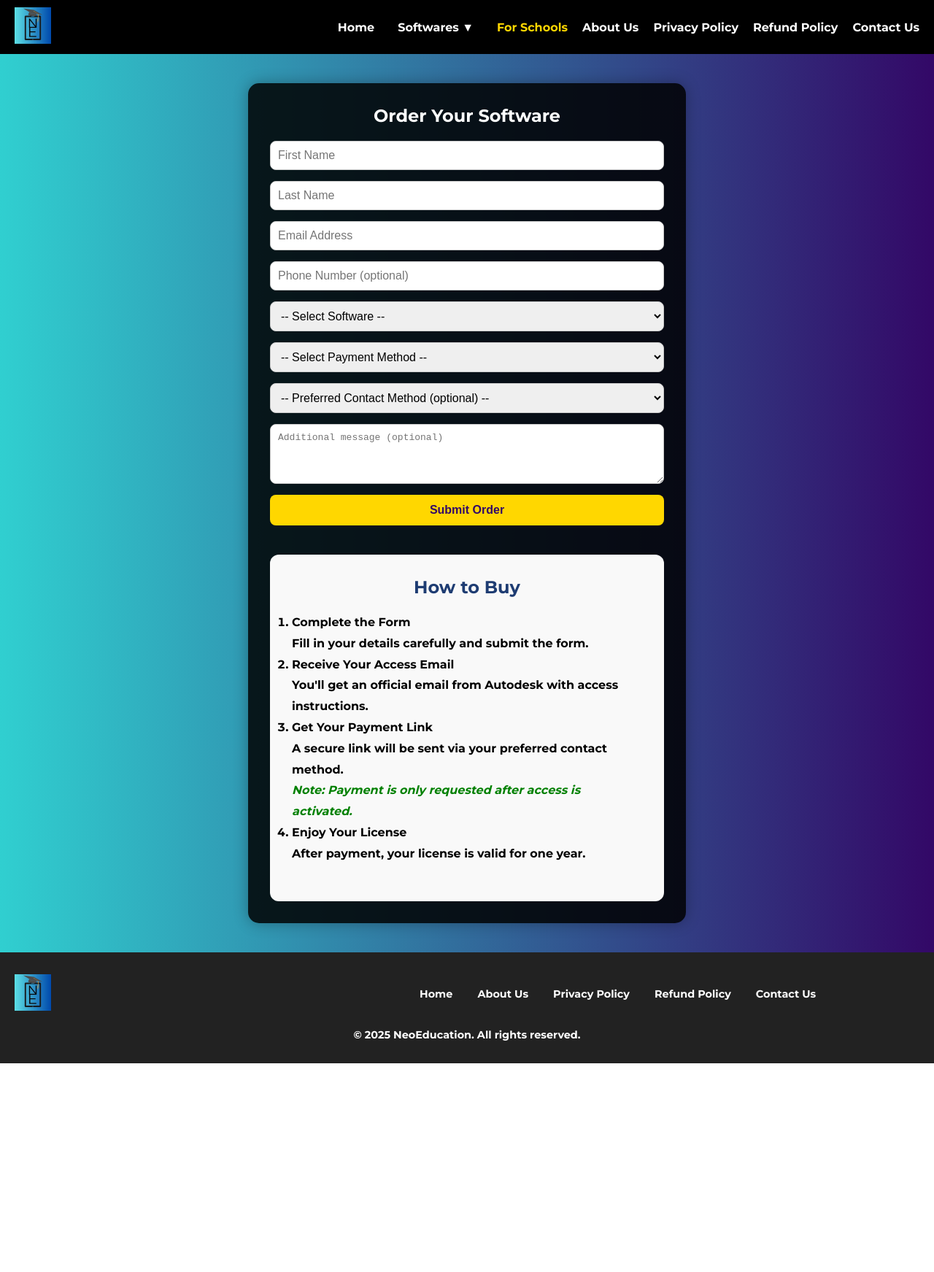
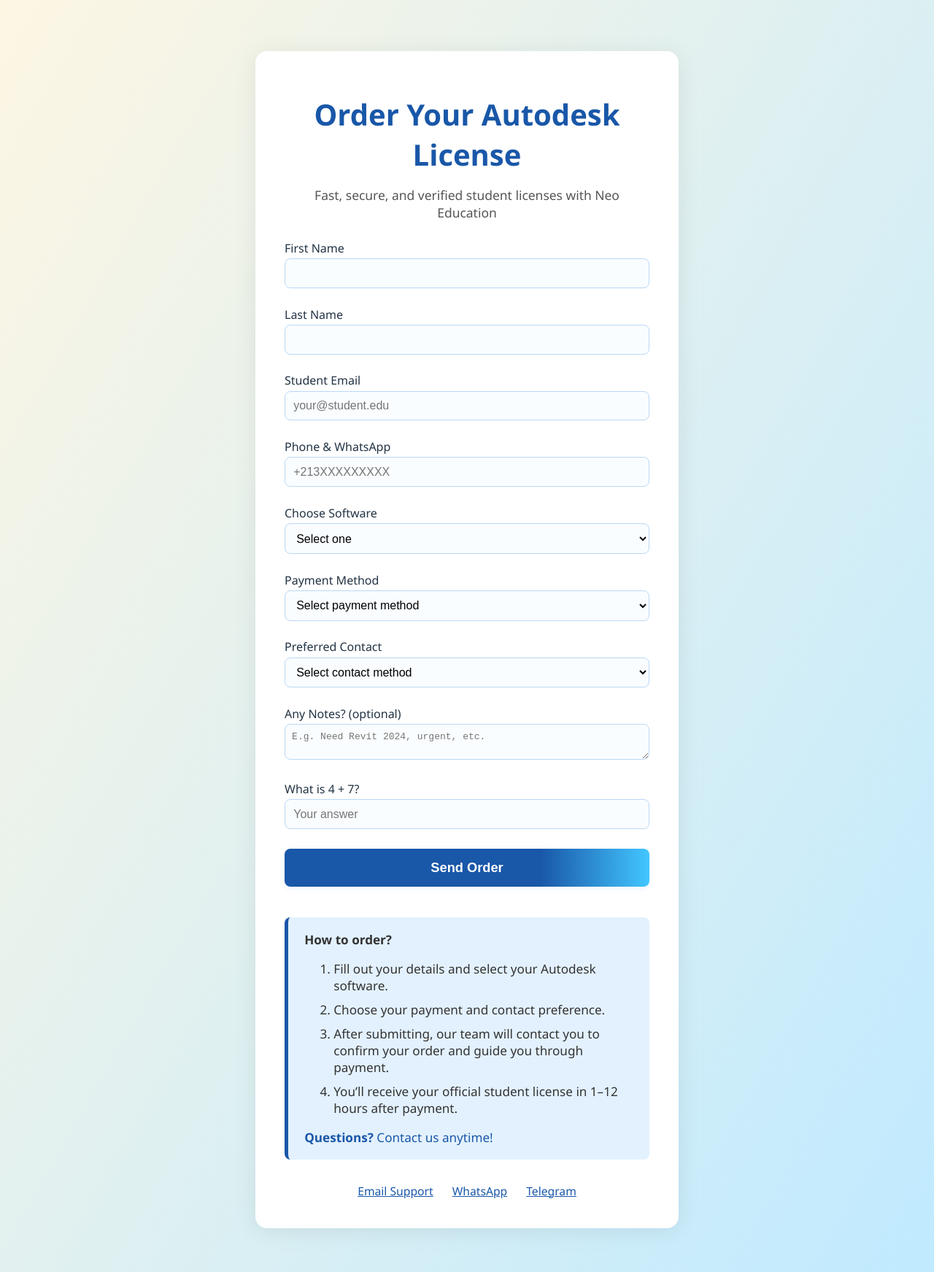
Before and after one commit to neoedu25/neo-education-site, a plain HTML site: page order.html in a window 1280 px wide. Shown: the whole page at 73% size. Before the commit the page ends 1457 px from the top, so only its background shows below. Drawn offline with Linux system fonts and the light colour scheme.

Commit message:
Update order.html

```diff
--- a/order.html
+++ b/order.html
@@ -1,248 +1,285 @@
 <!DOCTYPE html>
 <html lang="en">
 <head>
-  <meta charset="UTF-8" />
-  <meta name="viewport" content="width=device-width, initial-scale=1.0"/>
-  <title>Order Software - Neo Education</title>
-  <script defer src="https://cloud.umami.is/script.js" data-website-id="ea13165e-12eb-4e4b-b524-bd8ec65b4af8"></script>
-  <link href="https://fonts.googleapis.com/css2?family=Montserrat:wght@700&display=swap" rel="stylesheet">
+    <meta charset="UTF-8">
+    <title>Order Autodesk Software | Neo Education</title>
+    <meta name="viewport" content="width=device-width, initial-scale=1.0">
+    <meta name="description" content="Order your Autodesk student license easily and securely with Neo Education. Fast processing, multiple payment methods, and full support.">
+    <link rel="stylesheet" href="style.css">
+    <link rel="icon" href="/favicon.ico" type="image/x-icon">
     <style>
-    * {
+        body {
+            font-family: 'Segoe UI', Arial, sans-serif;
+            background: linear-gradient(120deg, #fdf6e3 0%, #c0eaff 100%);
             margin: 0;
-      padding: 0;
-      box-sizing: border-box;
+            min-height: 100vh;
         }
-    body {
-      font-family: 'Montserrat', sans-serif;
-      background: linear-gradient(to right, #30cfd0, #330867);
-      color: white;
-      min-height: 100vh;
-      display: flex;
-      flex-direction: column;
+        .container {
+            background: #fff;
+            max-width: 500px;
+            margin: 30px auto 20px auto;
+            padding: 2rem 2.5rem 2.5rem 2.5rem;
+            border-radius: 16px;
+            box-shadow: 0 4px 32px rgba(0,0,0,0.08);
         }
-    .form-container {
-      background-color: rgba(0, 0, 0, 0.85);
-      color: white;
-      padding: 30px;
-      border-radius: 15px;
-      box-shadow: 0 0 20px rgba(0,0,0,0.3);
-      max-width: 600px;
-      width: 90%;
-      margin: 40px auto;
+        h1 {
+            text-align: center;
+            color: #1957a8;
+            margin-bottom: 0.4em;
         }
-    .form-container h2 {
+        .subtitle {
             text-align: center;
-      margin-bottom: 20px;
+            margin-top: 0;
+            color: #555;
+            font-size: 1.09em;
+            margin-bottom: 1.5em;
         }
-    form {
-      display: flex;
-      flex-direction: column;
-      gap: 15px;
+        form label {
+            font-size: 1em;
+            color: #234;
+            display: block;
+            margin-bottom: 0.2em;
+            margin-top: 1.2em;
         }
         input, select, textarea {
-      padding: 10px;
+            width: 100%;
+            padding: 0.65em 0.7em;
+            font-size: 1em;
+            border: 1px solid #b9d8f6;
             border-radius: 8px;
-      border: 1px solid #ccc;
-      font-size: 1em;
+            margin-bottom: 0.35em;
+            box-sizing: border-box;
+            background: #fafdff;
+            transition: border 0.2s;
         }
-    button {
-      background-color: #ffd700;
-      color: #330867;
-      padding: 12px;
+        input:focus, select:focus, textarea:focus {
+            border: 1.5px solid #1957a8;
+            outline: none;
+        }
+        button[type="submit"] {
+            width: 100%;
+            padding: 0.8em;
+            margin-top: 1.2em;
             border: none;
             border-radius: 8px;
-      font-size: 1em;
+            background: linear-gradient(90deg, #1957a8 70%, #42c6ff 100%);
+            color: #fff;
+            font-size: 1.14em;
+            font-weight: 600;
             cursor: pointer;
-      font-weight: bold;
-      transition: background-color 0.3s ease;
+            transition: background 0.2s;
+            box-shadow: 0 2px 8px rgba(33, 85, 188, 0.08);
         }
-    button:hover {
-      background-color: #ffc400;
+        button[disabled] {
+            background: #a6b3c2;
+            cursor: not-allowed;
         }
-    .message {
+        .success, .error {
             text-align: center;
-      margin-top: 15px;
+            padding: 0.8em 0.3em;
+            border-radius: 8px;
+            margin-top: 1em;
+            font-weight: 600;
         }
-    .how-to-buy {
-      background-color: #f9f9f9;
-      padding: 30px;
-      border-radius: 12px;
-      margin-top: 40px;
-      color: #000;
+        .success { background: #e6fbec; color: #188142; }
+        .error   { background: #ffeaea; color: #a52222; }
+        .howto {
+            margin: 2.5em auto 1.5em auto;
+            background: #e3f1ff;
+            border-left: 5px solid #1957a8;
+            padding: 1.1em 1.3em;
+            border-radius: 8px;
+            font-size: 1.07em;
         }
-    .how-to-buy h2 {
+        .contact-options {
+            margin-top: 2em;
             text-align: center;
-      color: #1e3c72;
+            font-size: 0.98em;
         }
-    .how-to-buy ol {
-      line-height: 1.8;
-      max-width: 800px;
-      margin: 20px auto;
-      font-size: 1em;
+        .contact-options a {
+            color: #1957a8;
+            text-decoration: underline;
+            margin: 0 0.7em;
+        }
+        @media (max-width: 600px) {
+            .container { max-width: 97vw; padding: 1.25em 0.7em 2em 0.7em;}
+            .howto { font-size: 0.98em; }
         }
     </style>
 </head>
 <body>
+    <div class="container">
+        <h1>Order Your Autodesk License</h1>
+        <div class="subtitle">Fast, secure, and verified student licenses with Neo Education</div>
 
-  <div id="header"></div>
+        <form id="orderForm" autocomplete="off">
+            <label for="prenom">First Name</label>
+            <input type="text" id="prenom" name="prenom" required maxlength="32">
 
-  <div class="form-container">
-    <h2>Order Your Software</h2>
-    <form id="orderForm" autocomplete="off">
-      <input type="text" name="prenom" placeholder="First Name" required>
-      <input type="text" name="nom" placeholder="Last Name" required>
-      <input type="email" name="email" placeholder="Email Address" required>
-      <input type="tel" name="phone" placeholder="Phone Number (optional)">
-      <select name="logiciel" required id="software-select">
-        <option value="">-- Select Software --</option>
+            <label for="nom">Last Name</label>
+            <input type="text" id="nom" name="nom" required maxlength="32">
+
+            <label for="email">Student Email</label>
+            <input type="email" id="email" name="email" required maxlength="60" placeholder="your@student.edu">
+
+            <label for="phone">Phone &amp; WhatsApp</label>
+            <input type="tel" id="phone" name="phone" required maxlength="22" pattern="^\+?\d{8,22}$" placeholder="+213XXXXXXXXX">
+
+            <label for="logiciel">Choose Software</label>
+            <select id="logiciel" name="logiciel" required>
+                <option value="" disabled selected>Select one</option>
+                <option>AutoCAD</option>
+                <option>Revit</option>
+                <option>3ds Max</option>
+                <option>Maya</option>
+                <option>Navisworks</option>
+                <option>Inventor</option>
+                <option>MotionBuilder</option>
+                <option>Fusion 360</option>
+                <option>Flame</option>
                 <option>Architecture Pack</option>
                 <option>Construction and BIM</option>
                 <option>Animation and VFX</option>
-        <option>AutoCAD</option>
-        <option>Revit</option>
-        <option>Maya</option>
-        <option>3ds Max</option>
-        <option>Fusion 360</option>
-        <option>Inventor</option>
-        <option>Navisworks</option>
-        <option>MotionBuilder</option>
-        <option>Flame</option>
             </select>
-      <select name="paiment" required>
-        <option value="">-- Select Payment Method --</option>
-        <option value="Carte">Bank Card</option>
-        <option value="PayPal">PayPal</option>
-        <option value="Virement bancaire">Bank Transfer</option>
-        <option value="Crypto">Crypto</option>
+
+            <label for="paiment">Payment Method</label>
+            <select id="paiment" name="paiment" required>
+                <option value="" disabled selected>Select payment method</option>
+                <option>BaridiMob</option>
+                <option>CIB</option>
+                <option>CCP</option>
+                <option>PayPal</option>
+                <option>Wise</option>
+                <option>Western Union</option>
             </select>
-      <select name="contact_Method">
-        <option value="">-- Preferred Contact Method (optional) --</option>
-        <option value="Email">Email</option>
-        <option value="WhatsApp">WhatsApp</option>
-        <option value="Telegram">Telegram</option>
-        <option value="Téléphone">Phone</option>
+
+            <label for="contact_Method">Preferred Contact</label>
+            <select id="contact_Method" name="contact_Method" required>
+                <option value="" disabled selected>Select contact method</option>
+                <option>Email</option>
+                <option>WhatsApp</option>
+                <option>Telegram</option>
+                <option>Phone Call</option>
             </select>
-      <textarea name="message" rows="4" placeholder="Additional message (optional)"></textarea>
-      <button type="submit">Submit Order</button>
+
+            <label for="message">Any Notes? (optional)</label>
+            <textarea id="message" name="message" rows="2" maxlength="300" placeholder="E.g. Need Revit 2024, urgent, etc."></textarea>
+
+            <!-- Simple Math CAPTCHA -->
+            <label id="captcha-label"></label>
+            <input type="number" id="captcha-answer" name="captcha_answer" required placeholder="Your answer">
+            <input type="hidden" id="captcha-num1" name="captcha_num1">
+            <input type="hidden" id="captcha-num2" name="captcha_num2">
+
+            <button type="submit" id="submitBtn">Send Order</button>
+            <div id="formMessage"></div>
         </form>
-    <div class="message" id="message"></div>
-    <section class="how-to-buy">
-      <h2>How to Buy</h2>
+
+        <div class="howto">
+            <b>How to order?</b>
             <ol>
-        <li><strong>Complete the Form</strong><br>
-          Fill in your details carefully and submit the form.</li>
-        <li><strong>Receive Your Access Email</strong><br>
-          You'll get an official email from Autodesk with access instructions.</li>
-        <li><strong>Get Your Payment Link</strong><br>
-          A secure link will be sent via your preferred contact method.<br>
-          <em style="color: green;">Note: Payment is only requested after access is activated.</em></li>
-        <li><strong>Enjoy Your License</strong><br>
-          After payment, your license is valid for one year.</li>
+                <li>Fill out your details and select your Autodesk software.</li>
+                <li>Choose your payment and contact preference.</li>
+                <li>After submitting, our team will contact you to confirm your order and guide you through payment.</li>
+                <li>You’ll receive your official student license in 1–12 hours after payment.</li>
             </ol>
-    </section>
+            <div style="margin-top:0.7em; color:#1957a8;"><b>Questions?</b> Contact us anytime!</div>
         </div>
 
-  <div id="footer"></div>
-<!-- Only the script section needs to change; rest of your file can remain the same. -->
+        <div class="contact-options">
+            <a href="mailto:support@neoedu.xyz">Email Support</a>
+            <a href="https://wa.me/213774338328" target="_blank">WhatsApp</a>
+            <a href="https://t.me/neoedualgeria" target="_blank">Telegram</a>
+        </div>
+    </div>
+
     <script>
-  // Preselect software from query parameter
-  function preselectSoftwareFromUrl() {
-    const urlParams = new URLSearchParams(window.location.search);
-    const softwareFromUrl = urlParams.get('software');
-    if (softwareFromUrl) {
-      const select = document.getElementById('software-select');
-      Array.from(select.options).forEach(option => {
-        if (option.text.toLowerCase().trim() === decodeURIComponent(softwareFromUrl).toLowerCase().trim()) {
-          option.selected = true;
-        }
-      });
+        // Pre-select logiciel if param in URL
+        window.onload = function() {
+            // Set up CAPTCHA
+            setCaptcha();
+
+            // Pre-select software
+            const params = new URLSearchParams(window.location.search);
+            const soft = params.get('logiciel');
+            if (soft) {
+                const select = document.getElementById('logiciel');
+                for (let i = 0; i < select.options.length; i++) {
+                    if (select.options[i].value.toLowerCase() === soft.toLowerCase()) {
+                        select.selectedIndex = i;
+                        break;
                     }
                 }
+            }
+        };
 
-  const form = document.getElementById("orderForm");
-  const messageBox = document.getElementById("message");
-
-  form.addEventListener("submit", async (e) => {
-    e.preventDefault();
-
-    const formData = new FormData(form);
-
-    // Remove empty optional fields so backend gets undefined/null if not provided
-    if (!formData.get('phone')) formData.delete('phone');
-    if (!formData.get('contact_Method')) formData.delete('contact_Method');
-    if (!formData.get('message')) formData.delete('message');
-
-    // Prepare the object to send - all keys already match your French DB
-    const data = Object.fromEntries(formData.entries());
-
-    try {
-      const response = await fetch("https://monbackend-6wwk.onrender.com/order", {
-        method: "POST",
-        headers: {
-          "Content-Type": "application/json"
-        },
-        body: JSON.stringify(data)
-      });
-
-      const result = await response.json();
-
-      if (response.ok && result.success) {
-        window.location.href = "thankyou.html";
-        return; // prevent any message showing below
-      } else {
-        messageBox.style.color = "red";
-        messageBox.textContent = "Error: " + (result.error || "An error occurred.");
+        // Math CAPTCHA logic
+        function setCaptcha() {
+            const num1 = Math.floor(Math.random() * 8) + 2; // 2-9
+            const num2 = Math.floor(Math.random() * 8) + 2;
+            document.getElementById('captcha-label').innerText = `What is ${num1} + ${num2}?`;
+            document.getElementById('captcha-num1').value = num1;
+            document.getElementById('captcha-num2').value = num2;
         }
 
-    } catch (error) {
-      messageBox.style.color = "red";
-      messageBox.textContent = "Server connection error.";
-      console.error(error);
+        // Form submission
+        document.getElementById('orderForm').addEventListener('submit', async function(e) {
+            e.preventDefault();
+            const submitBtn = document.getElementById('submitBtn');
+            const msgDiv = document.getElementById('formMessage');
+            msgDiv.textContent = "";
+            submitBtn.disabled = true;
+            submitBtn.textContent = "Sending...";
+
+            // Gather form data
+            const formData = {
+                prenom: document.getElementById('prenom').value.trim(),
+                nom: document.getElementById('nom').value.trim(),
+                email: document.getElementById('email').value.trim(),
+                phone: document.getElementById('phone').value.trim(),
+                logiciel: document.getElementById('logiciel').value,
+                paiment: document.getElementById('paiment').value,
+                contact_Method: document.getElementById('contact_Method').value,
+                message: document.getElementById('message').value.trim(),
+                captcha_num1: document.getElementById('captcha-num1').value,
+                captcha_num2: document.getElementById('captcha-num2').value,
+                captcha_answer: document.getElementById('captcha-answer').value.trim()
+            };
+
+            // Client-side basic validation
+            if (!/^[^\s@]+@[^\s@]+\.[^\s@]+$/.test(formData.email)) {
+                msgDiv.innerHTML = '<div class="error">Please enter a valid email address.</div>';
+                submitBtn.disabled = false; submitBtn.textContent = "Send Order"; return;
             }
-  });
-
-  function loadHTML(selector, url, callback) {
-    fetch(url)
-      .then(response => {
-        if (!response.ok) throw new Error(`Erreur HTTP ${response.status}`);
-        return response.text();
-      })
-      .then(html => {
-        document.querySelector(selector).innerHTML = html;
-        if (typeof callback === "function") callback();
-      })
-      .catch(error => {
-        console.error(`Erreur lors du chargement de ${url}:`, error);
-      });
+            if (!/^\+?\d{8,22}$/.test(formData.phone)) {
+                msgDiv.innerHTML = '<div class="error">Please enter a valid phone/WhatsApp number.</div>';
+                submitBtn.disabled = false; submitBtn.textContent = "Send Order"; return;
             }
 
-  function initHeaderDropdown() {
-    const header = document.querySelector('#header');
-    if (!header) return;
-
-    const button = header.querySelector('button');
-    const dropdown = header.querySelector('.dropdown');
-
-    if (!button || !dropdown) return;
-
-    button.addEventListener('click', function (e) {
-      e.stopPropagation();
-      dropdown.style.display = dropdown.style.display === 'block' ? 'none' : 'block';
+            // Submit to API
+            try {
+                const response = await fetch('/order', {
+                    method: 'POST',
+                    headers: { 'Content-Type': 'application/json' },
+                    body: JSON.stringify(formData)
                 });
-
-    document.addEventListener('click', function (e) {
-      if (!button.contains(e.target) && !dropdown.contains(e.target)) {
-        dropdown.style.display = 'none';
+                const data = await response.json();
+                if (data.success) {
+                    msgDiv.innerHTML = `<div class="success">Order received!<br>Your order number: <b>${data.commande_number}</b><br>We will contact you soon.</div>`;
+                    document.getElementById('orderForm').reset();
+                    setCaptcha();
+                    setTimeout(() => { window.location.href = data.redirect || "/thankyou.html"; }, 2600);
+                } else {
+                    msgDiv.innerHTML = `<div class="error">${data.error || "Submission failed. Please try again."}</div>`;
+                    setCaptcha();
                 }
-    });
+            } catch (err) {
+                msgDiv.innerHTML = `<div class="error">Could not submit order. Try again later.</div>`;
+                setCaptcha();
             }
-
-  document.addEventListener('DOMContentLoaded', function () {
-    loadHTML('#header', 'header.html', initHeaderDropdown);
-    loadHTML('#footer', 'footer.html');
-    preselectSoftwareFromUrl();
+            submitBtn.disabled = false;
+            submitBtn.textContent = "Send Order";
         });
     </script>
-
 </body>
 </html>
```
Lines whose indentation alone changed are shown as unchanged.
